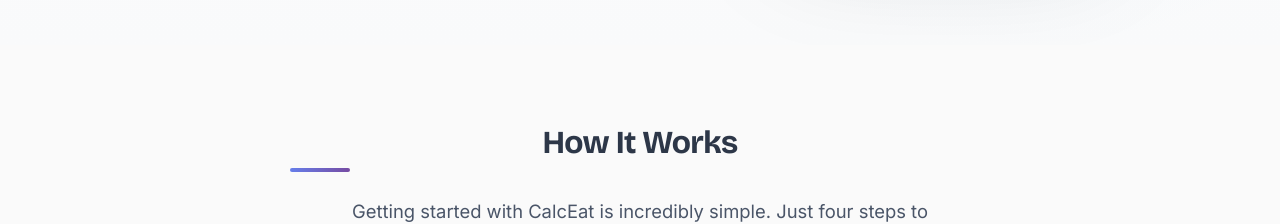
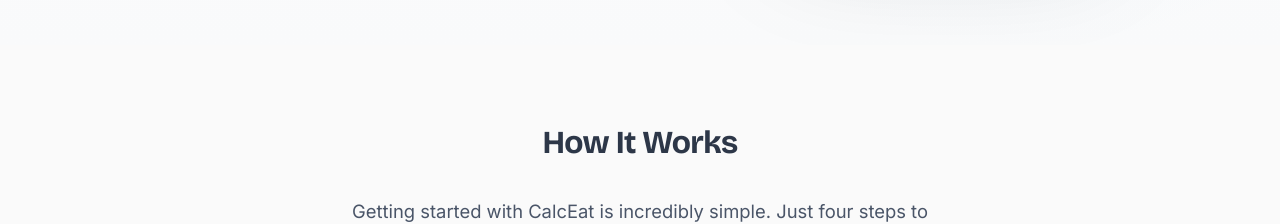
Before and after one commit to AlphabornApps/calceat-landing-page, a React (Vite) app: page /#/ in a window 1280 px wide. Shown: the part 960-1184 px from the top of the page. Built offline with nearby package versions, Linux system fonts and the light colour scheme.

Commit message:
Removed horizontal

```diff
--- a/src/styles/HowItWorks.css
+++ b/src/styles/HowItWorks.css
@@ -41,6 +41,13 @@
   margin-bottom: 1.5rem;
   font-family: 'Bricolage Grotesque', 'Inter', sans-serif;
   letter-spacing: -0.02em;
+  border: none;
+  padding-bottom: 0;
+}
+
+.section-title::before,
+.section-title::after {
+  display: none;
 }
 
 .section-description {
```
